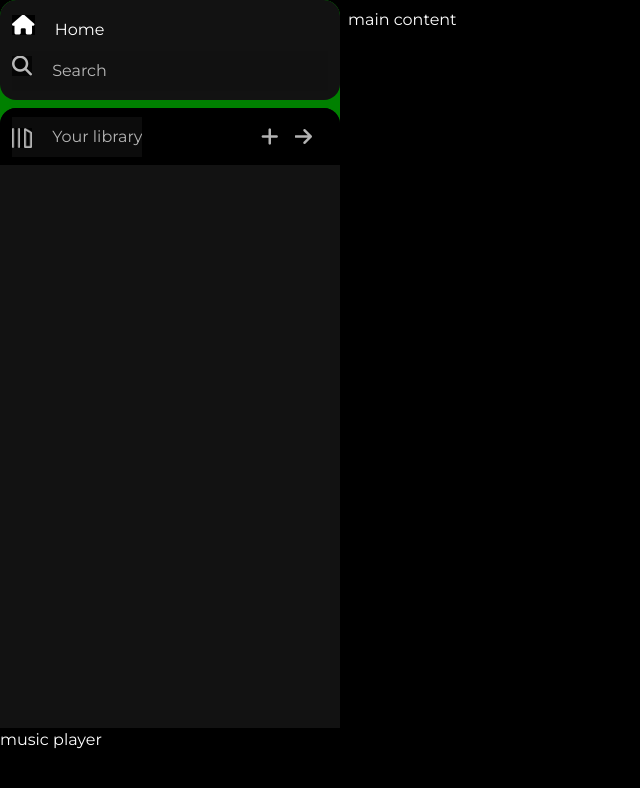
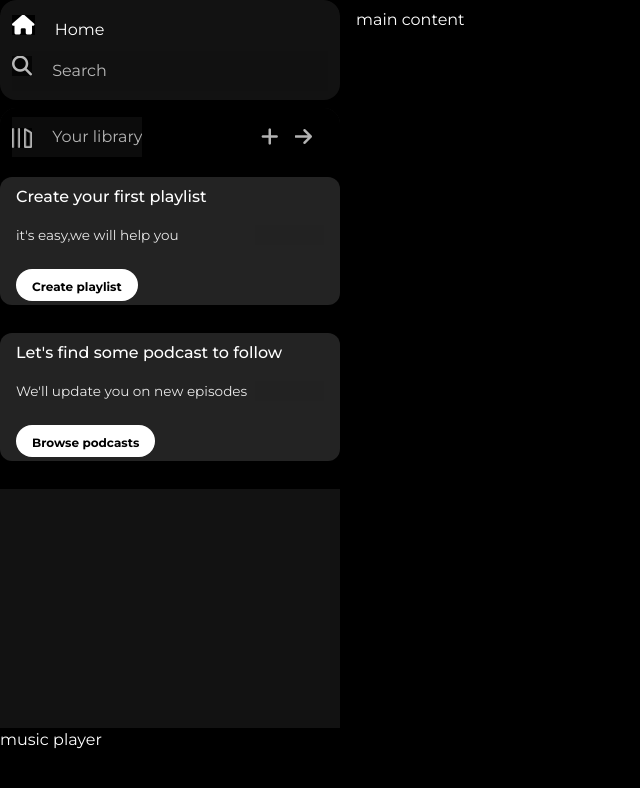
Before and after one commit to jayalloyd/Spotify-clone, a plain HTML site: page index.html in a window 1280 px wide. Shown: the whole page, without its empty margins (0-640 px from the left). Drawn offline with nearby package versions, Linux system fonts and the light colour scheme.

Commit message:
side bar completed

```diff
--- a/index.html
+++ b/index.html
@@ -34,7 +34,22 @@
     <i class="fa-solid fa-plus"></i>
     <i class="fa-solid fa-arrow-right"></i>
 </div></div>
-<div class="boxes"></div></div></div>
+<div class="lib-box">
+    <div class="box">
+        <p class="box-p1">Create your first playlist</p>
+        <p class="box-p2">it's easy,we will help you</p>
+        <button class="badge">Create playlist</button>
+
+    </div>
+    <div class="box">
+        <p class="box-p1">Let's find some podcast to follow</p>
+        <p class="box-p2">We'll update you on new  episodes</p>
+        <button class="badge">Browse podcasts</button>
+
+    </div>
+
+
+</div></div></div>
     <div class="main-content">main content</div>
     <div class="music-player">music player</div>
    </div>
--- a/style.css
+++ b/style.css
@@ -12,7 +12,8 @@
     height: 100vh;
 }
 .sidebar{
-    background-color: green;
+    background-color: black;
+    margin-right: 0.5rem;
 
     width: 340px;
     border-radius: 1rem;/*1 rem=16px;*/
@@ -99,3 +100,33 @@ padding:0.5rem 0.75rem;}
 .icons i:hover{
     opacity: 1;
 }
+.box{
+    height:8rem;
+    background-color: #232323;
+border-radius: 0.75rem;
+margin:0.75rem 0 1.75rem 0;
+padding:0.5rem 1rem ;
+}
+p{
+    background-color: #232323;
+}
+.box-p1{
+    font-size: 1rem;
+    font-weight: 500;
+}
+.box-p2{
+font-size: 0.85rem;
+opacity:0.9 ;
+
+}
+.badge{
+    background-color: white;
+    border: none;
+    border-radius: 100px;
+    padding:0.75rem 1rem;
+    font-weight: 700;
+    margin-top: 0.5rem;
+   height: 2rem;
+   width: fit-content;
+   color:black;
+}
```
